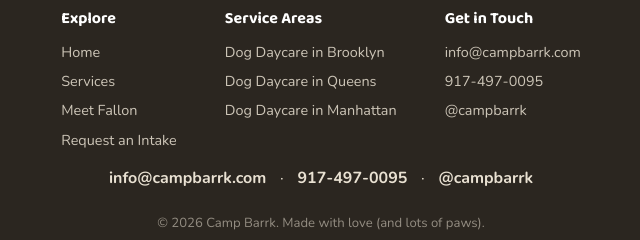
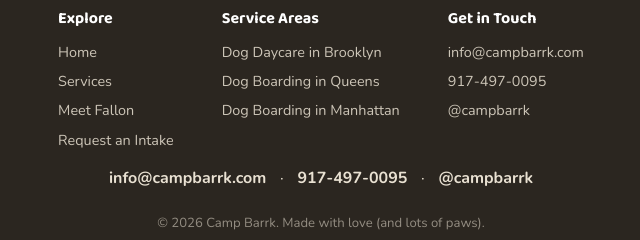
Before and after one commit to CampBarrk/campbarrk, a plain HTML site: page index.html in a window 1280 px wide. Shown: the part 7696-7936 px from the top of the page, 319-959 px from the left. Drawn offline with nearby package versions, Linux system fonts and the light colour scheme; a script that the page names is missing.

Commit message:
Update index.html

```diff
--- a/index.html
+++ b/index.html
@@ -532,8 +532,8 @@ footer .fine{margin-top:1.4rem;font-size:.82rem;opacity:.55}
     <div class="foot-col">
       <h5>Service Areas</h5>
       <a href="brooklyn.html">Dog Daycare in Brooklyn</a>
-      <a href="queens.html">Dog Daycare in Queens</a>
-      <a href="manhattan.html">Dog Daycare in Manhattan</a>
+      <a href="queens.html">Dog Boarding in Queens</a>
+      <a href="manhattan.html">Dog Boarding in Manhattan</a>
     </div>
     <div class="foot-col">
       <h5>Get in Touch</h5>
```
